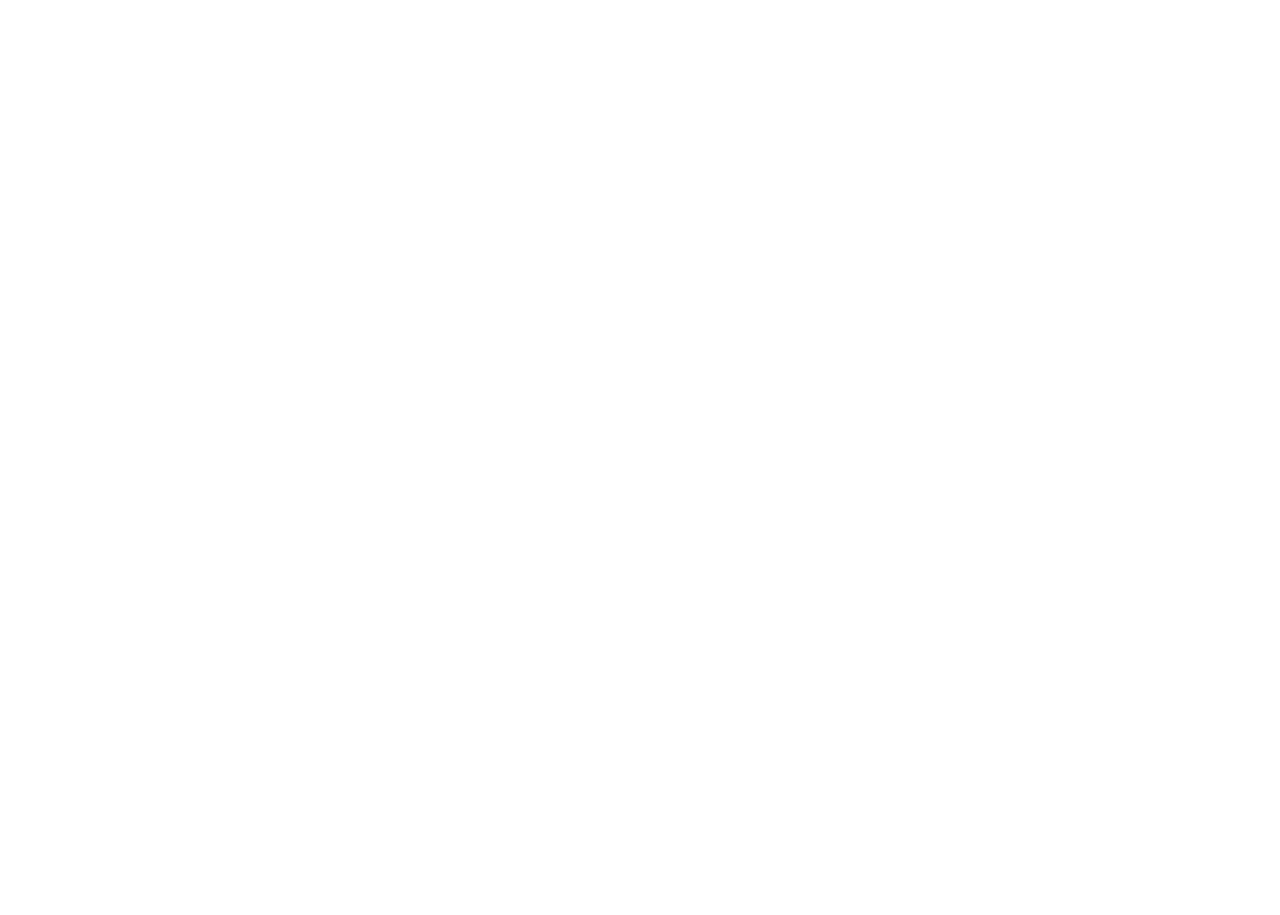
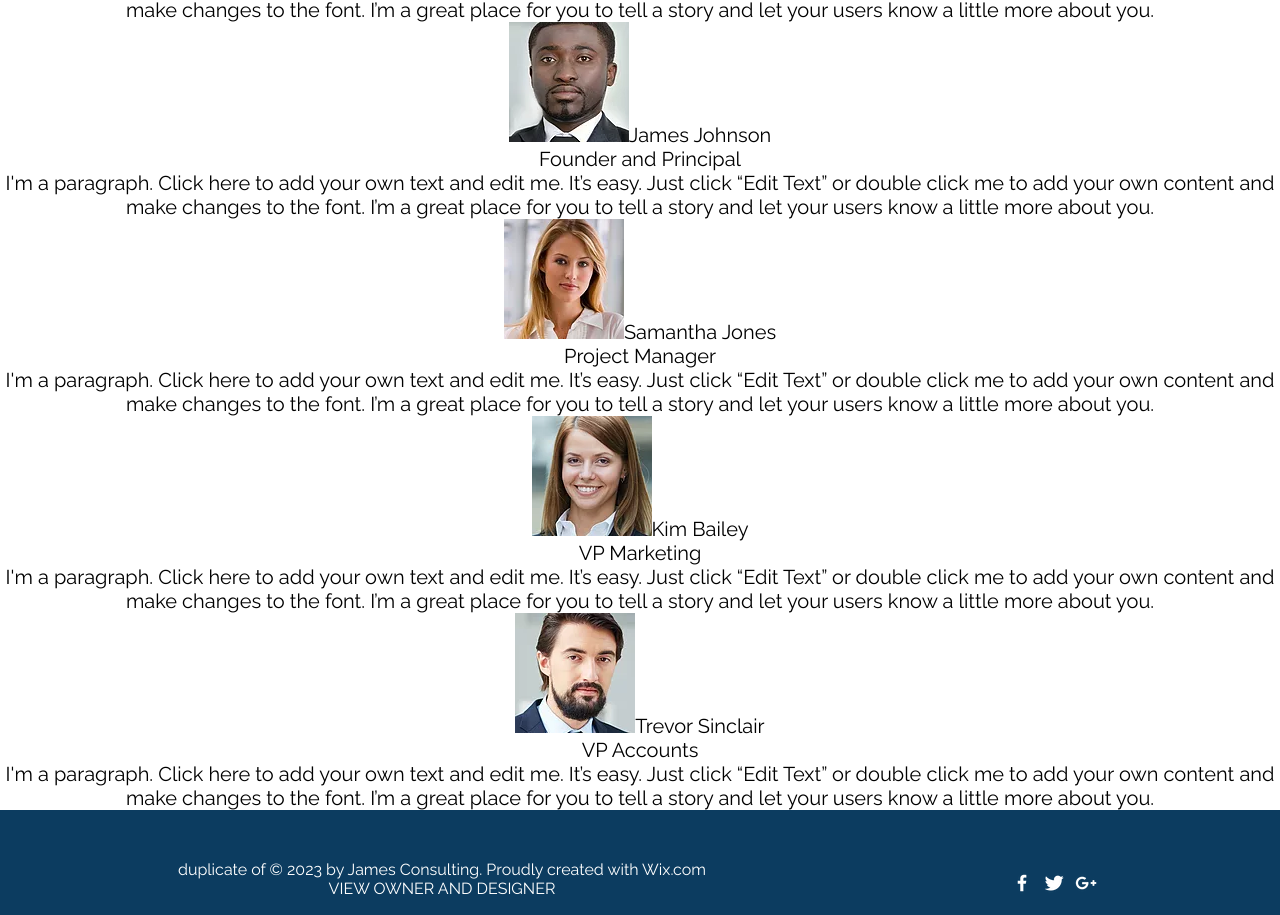
Before and after one commit to DylanLong0221/Template1, a React (Create React App) app: page /about in a window 1280 px wide. Shown: the part 165-1080 px from the top of the page. Before the commit the page ends 800 px from the top, so only its background shows below. Built offline with nearby package versions, Linux system fonts and the light colour scheme.

Commit message:
added about page no css yet

```diff
--- a/src/App.css
+++ b/src/App.css
@@ -18,8 +18,6 @@
 	width: 100%;
 	z-index: 1000;
 }
-
-
 
 .to {
 	text-decoration: none;
@@ -282,9 +280,18 @@
 	color: #0C3C60;
 }
 
-/*make about and contact fade in*/
+/*About Page*/
+
+.AboutWrap {
+	padding-top: 90px;
+	color: black;
+	font-size: 20px;
+}
+
 /*Footer for all pages*/
-
+.b {
+	color:white;
+}
 .FooterWrapper {
 	width: 100%;
 	height: 105px;
--- a/src/App.js
+++ b/src/App.js
@@ -3,7 +3,7 @@
 import { BrowserRouter as Router, Switch} from 'react-router-dom';
 import Route from 'react-router-dom/Route';
 
-import Layout from './Containers/Layout';
+import Home from './Containers/Home';
 import About from './Components/Pages/About/About';
 import Services from './Components/Pages/Services/Services';
 import Projects from './Components/Pages/Projects/Projects';
@@ -15,7 +15,7 @@
     return (
     <Router>
 	      <div className="App">
-	        <Route path="/" exact component={Layout}/>
+	        <Route path="/" exact component={Home}/>
 	        <Switch>
                 <Route path="/about"  component={About}/>
                 <Route path="/services" component={Services}/>
--- a/src/Components/Footer/Footer.js
+++ b/src/Components/Footer/Footer.js
@@ -5,10 +5,10 @@
 
 const footer = () => (
 	<div className="FooterWrapper">
-		<p>duplicate of © 2023 by James Consulting. Proudly created with Wix.com</p>
-		<img src={facebook} alt="facebook"/>
-		<img src={twitter} alt="facebook"/>
-		<img src={google} alt="facebook"/>
+		<p>duplicate of © 2023 by James Consulting. Proudly created with Wix.com<br/><a className="b" href="https://bit.ly/2Ca5uUm">VIEW OWNER AND DESIGNER</a></p>
+		<a href="/"><img src={facebook} alt="link to facebook"/></a>
+		<a href="/"><img src={twitter} alt="link to twitter"/></a>
+		<a href="/"><img src={google} alt="link to google"/></a>
 	</div>
 	);
 
--- a/src/Components/Pages/About/About.js
+++ b/src/Components/Pages/About/About.js
@@ -1,9 +1,27 @@
 import React from 'react';
 import Header from '../../Header/header';
+import Footer from '../../Footer/Footer';
+import People from './AboutPage/People';
+// images for people
+import James from '../../../Assets/pic1.png';
+import Samantha from '../../../Assets/pic2.png';
+import Kim from '../../../Assets/pic3.png';
+import Trevor from '../../../Assets/pic4.png';
+
 
 const about = () => (
 	<div>
 		<Header/>
+		<div className="AboutWrap">
+			<h1><span>ABOUT</span></h1>
+			<hr/>
+			<p>I'm a paragraph. Click here to add your own text and edit me. It’s easy. Just click “Edit Text” or double click me to add your own content and make changes to the font. I’m a great place for you to tell a story and let your users know a little more about you.</p>
+			<People img={James} Name="James Johnson" Job="Founder and Principal"/>
+			<People img={Samantha} Name="Samantha Jones" Job="Project Manager"/>
+			<People img={Kim} Name="Kim Bailey" Job="VP Marketing"/>
+			<People img={Trevor} Name="Trevor Sinclair" Job="VP Accounts"/>
+		</div>
+		<Footer/>
 	</div>
 	);
 
--- /dev/null
+++ b/src/Components/Pages/About/AboutPage/People.js
@@ -0,0 +1,14 @@
+import React from 'react';
+
+const people = (props) => (
+	<div>
+		<div>
+			<img src={props.img} alt="People"/>
+			<span>{props.Name}<br/></span>
+			<span>{props.Job}</span>
+		</div>
+		<p>I'm a paragraph. Click here to add your own text and edit me. It’s easy. Just click “Edit Text” or double click me to add your own content and make changes to the font. I’m a great place for you to tell a story and let your users know a little more about you.</p>
+	</div>
+);
+
+export default people;
--- a/src/Components/Pages/Home/HomeItems/ContactUs/ContactUs.js
+++ b/src/Components/Pages/Home/HomeItems/ContactUs/ContactUs.js
@@ -18,6 +18,7 @@
 		</div>
 		<iframe
 		src="https://www.google.com/maps/embed?pb=!1m18!1m12!1m3!1d2652.136396240939!2d-122.3905456723602!3d37.76801740591617!2m3!1f0!2f0!3f0!3m2!1i1024!2i768!4f13.1!3m3!1m2!1s0x808f7fc5dc7b9e05%3A0xa7bbcec73b6cbbae!2sLot+E%2C+1725+3rd+St%2C+San+Francisco%2C+CA+94158!5e0!3m2!1sen!2sus!4v1539048000383"
+		title="Map"
 		width="485"
 		height="470"
 		frameborder="0"
--- a/src/Containers/Layout.js
+++ b/src/Containers/Home.js
@@ -16,9 +16,3 @@
 }
 
 export default layout;
-
-// Should look like when done
-// <Header/>
-// <Pages/>
-// <Footer/>
-// with browerser router and links to
```
Also changed, not shown: Needed To Do.txt (added).
